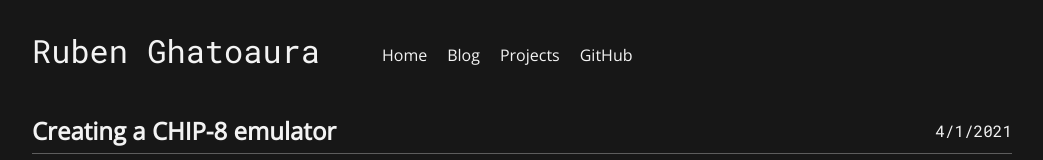
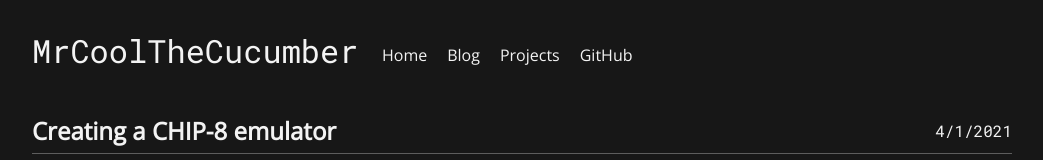
Before and after one commit to MrCoolTheCucumber/my-site, a React app: page /blog in a window 1280 px wide. Shown: the top 160 px of the page, without its empty margins (118-1161 px from the left). Built offline with nearby package versions, Linux system fonts and the light colour scheme.

Commit message:
Change header name

```diff
--- a/src/components/header.tsx
+++ b/src/components/header.tsx
@@ -5,7 +5,7 @@ export default class Home extends React.Component {
     render() {
         return (
             <div className="header">
-                <span className="header__name">Ruben Ghatoaura</span>
+                <span className="header__name">MrCoolTheCucumber</span>
             </div>
         )
     }
```
